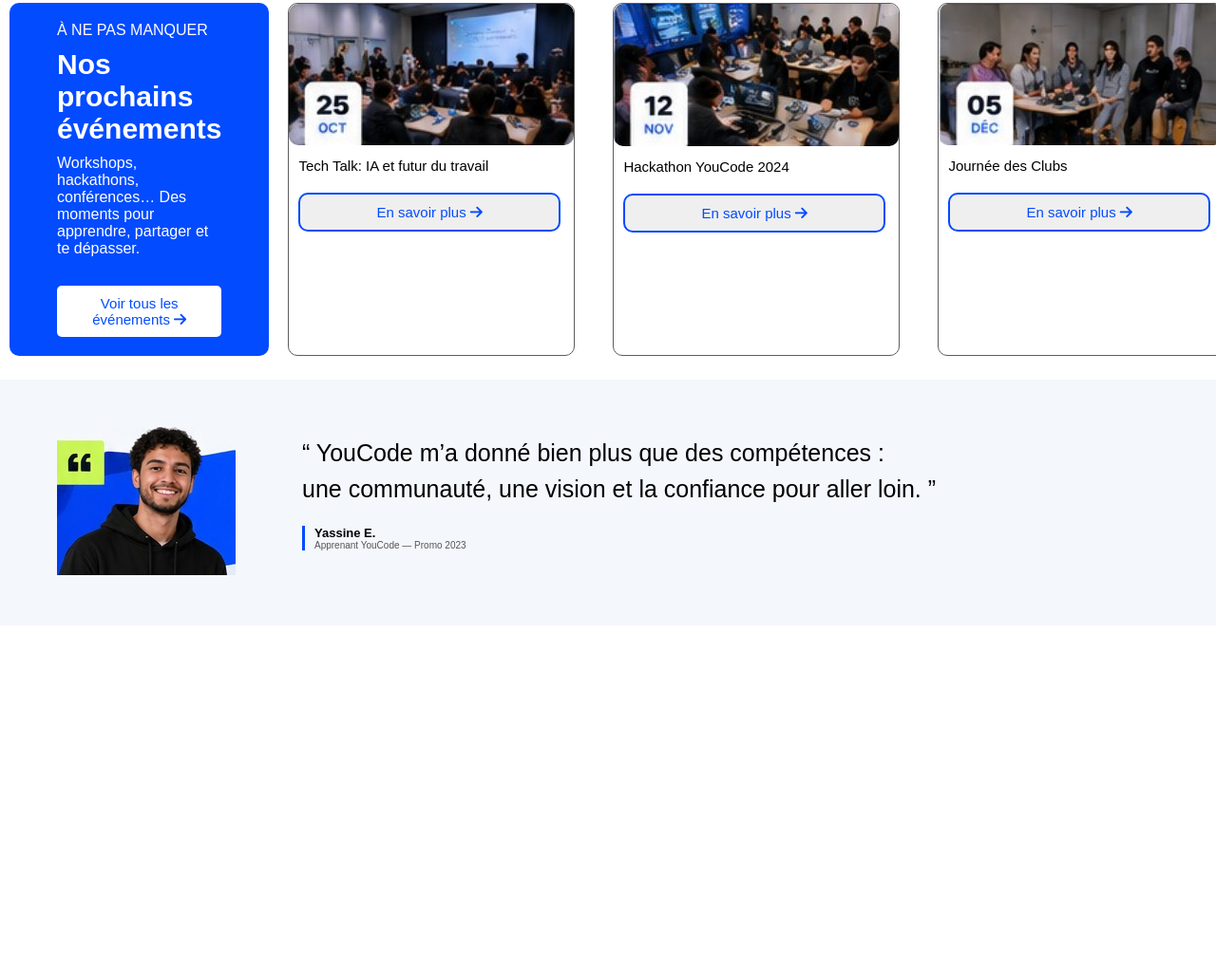
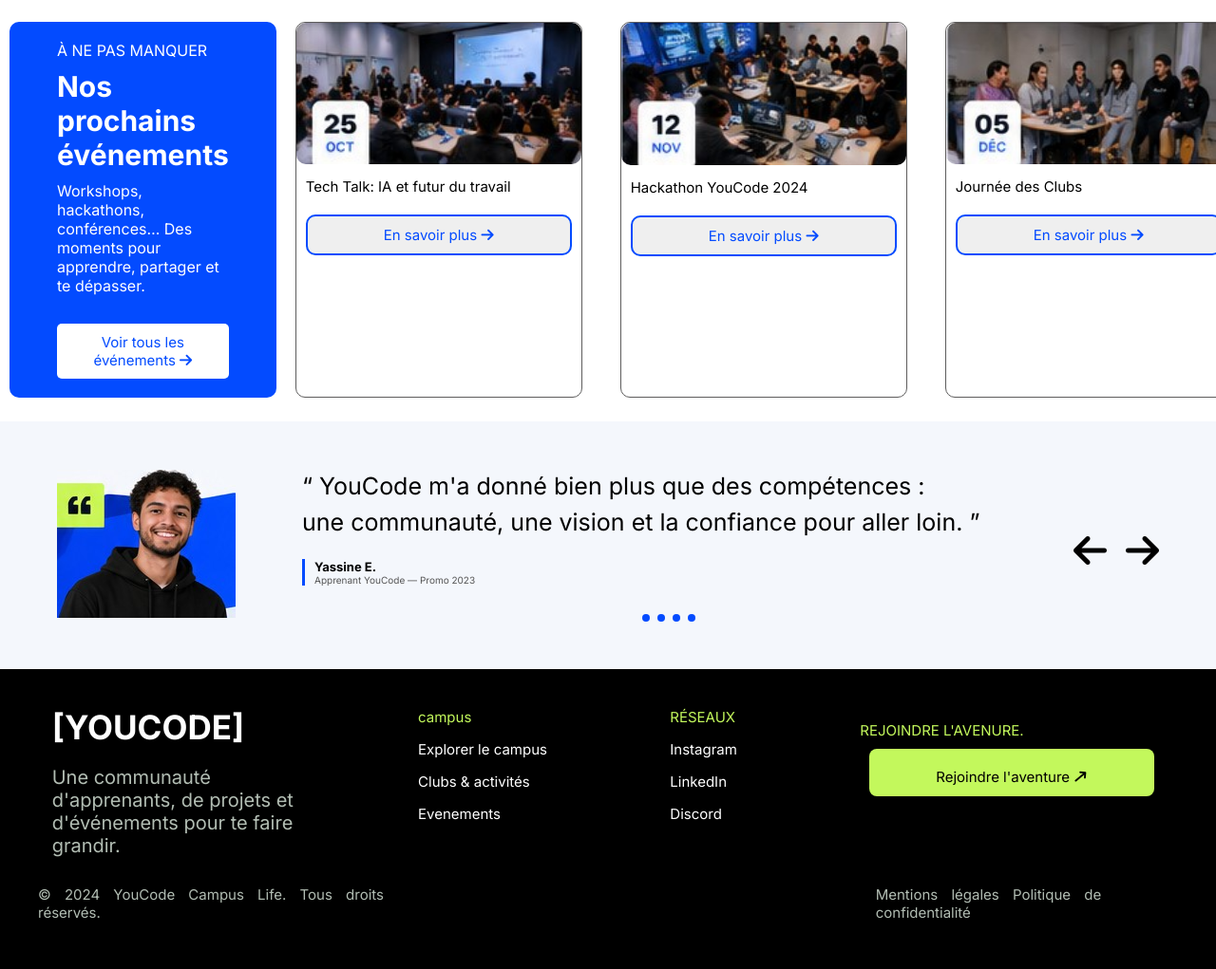
Before and after one commit to yassinedzaouha/campus-life, a plain HTML site: page index.html in a window 1280 px wide. Shown: the part 1465-2486 px from the top of the page at 95% size. Before the commit the page ends 2124 px from the top, so only its background shows below. Drawn offline with Linux system fonts and the light colour scheme.

Commit message:
create the footer section and finish the home page

```diff
--- a/css/main.css
+++ b/css/main.css
@@ -9,7 +9,7 @@
     padding: 20px 20px;
 }
 * {
-    font-family: Arial;
+    font-family: inter, sans-serif;
     font-size: 15px;
     margin: 0;
     padding: 0;
@@ -467,10 +467,103 @@
     color: var(--primary-bg-color);
 }
 
+.dots {
+    display: flex;
+    gap: 8px;
+    margin-top: 10px;
+    justify-content: center ;
+}
+
 .dot {
     width: 8px;
     height: 8px;
     background-color: var(--primary-bg-color);
     border-radius: 50%;
-    opacity: 0.3;
 }
+
+.arrows {
+    display: flex;
+    gap: 20px;
+    margin-top: 10px;
+}
+.arrows i {
+    font-size: 40px;
+    cursor: pointer;
+}
+
+footer {
+    background-color: #000;
+    color: white;
+    padding: 20px 0px;
+}
+
+.footer-content {
+    display: flex;
+    justify-content: space-around;
+    align-items: center;
+    gap: 20px;
+}
+
+.footer-logo {
+    width: 20%;
+}
+
+.footer-logo h2{
+    font-size: 35px;
+    margin: 20px 0px;
+}
+
+.footer-logo p{
+    font-size: 20px;
+    color: #B2BDB3;
+}
+
+.footer-content ul li{
+    margin-bottom: 15px;
+    list-style: none;
+
+}
+
+.footer-content ul li a{
+    text-decoration: none;
+    color: white;
+}
+
+.links-title{
+
+    color: #C3F85C;
+}
+
+.footer-btn button{
+    position: relative;
+    padding: 20px;
+    margin: 10px;
+    width: 300px;
+    height: 50px;
+    background-color: #C3F85C;
+    border-radius: 8px;
+    border: none;
+}
+
+.footer-btn button a{
+    text-decoration: none;
+    color: #000;
+    width: 100px;
+}
+
+.footer-btn p{
+    margin-top: -20px;
+}
+
+.footer-bottom{
+    display: flex;
+    margin:30px 40px;
+    justify-content: space-around;
+    gap: 40%;
+}
+
+.footer-bottom p{
+    color: #B2BDB3;
+    font-size: 15px;
+    word-spacing: 10px
+}
--- a/index.html
+++ b/index.html
@@ -4,6 +4,9 @@
     <meta charset="UTF-8">
     <meta name="viewport" content="width=device-width, initial-scale=1.0">
     <link rel="stylesheet" href="css/main.css">
+    <link rel="preconnect" href="https://fonts.googleapis.com">
+    <link rel="preconnect" href="https://fonts.gstatic.com" crossorigin>
+    <link href="https://fonts.googleapis.com/css2?family=Inter:ital,opsz,wght@0,14..32,100..900;1,14..32,100..900&display=swap" rel="stylesheet">
     <link
         rel="stylesheet"
         href="https://cdnjs.cloudflare.com/ajax/libs/font-awesome/6.7.2/css/all.min.css"
@@ -225,18 +228,53 @@
             <img src="assets/images/membre.jpg" alt="membre in youcode">
         </div>
         <div class="community-content">
-            <p class="quote">“ YouCode m’a donné bien plus que des compétences : <br>une communauté, une vision et la confiance pour aller loin. ”</p>
+            <p class="quote">“ YouCode m'a donné bien plus que des compétences : <br>une communauté, une vision et la confiance pour aller loin. ”</p>
             <div class="info">
                 <p class="name">Yassine E.</p>
                 <p class="desc">Apprenant YouCode — Promo 2023</p>
             </div>
-            <div>
+            <div class="dots">
                 <span class="dot"></span>
                 <span class="dot"></span>
                 <span class="dot"></span>
                 <span class="dot"></span>
             </div>
+        </div>
+        <div class="arrows">
+            <i class="fa-solid fa-arrow-left"></i>
+            <i class="fa-solid fa-arrow-right"></i>
+        </div>
+    </section>
+    <footer>
+        <section class="footer-content">
+            <div class="footer-logo">
+                <h2>[YOUCODE]</h2>
+                <p>Une communauté d'apprenants, de projets et d'événements pour te faire grandir.</p>
+            </div>
+            <ul>
+                <li class="links-title">campus</li>
+                <li><a href="#">Explorer le campus</a></li>
+                <li><a href="#">Clubs & activités</a></li>
+                <li><a href="#">Evenements</a></li>
+            </ul>
+            <ul>
+                <li class="links-title">RÉSEAUX</li>
+                <li><a href="#">Instagram</a></li>
+                <li><a href="#">LinkedIn</a></li>
+                <li><a href="#">Discord</a></li>
+            </ul>
+            <div class="footer-btn">
+                <p class="links-title">REJOINDRE L'AVENURE.</p>
+                <button>
+                    <a href="#">Rejoindre l'aventure <i class="fa-solid fa-arrow-right-long fa-rotate-by" style="color: #000; --fa-rotate-angle: 320deg;"></i></a>
+                </button>
+            </div>
+        </section>
+        <section class="footer-bottom">
+            <p>© 2024 YouCode Campus Life. Tous droits réservés.</p>
+            <p>Mentions légales   Politique de confidentialité</p>
+        </section>
 
-    </section>
+    </footer>
 </body>
 </html>
```
